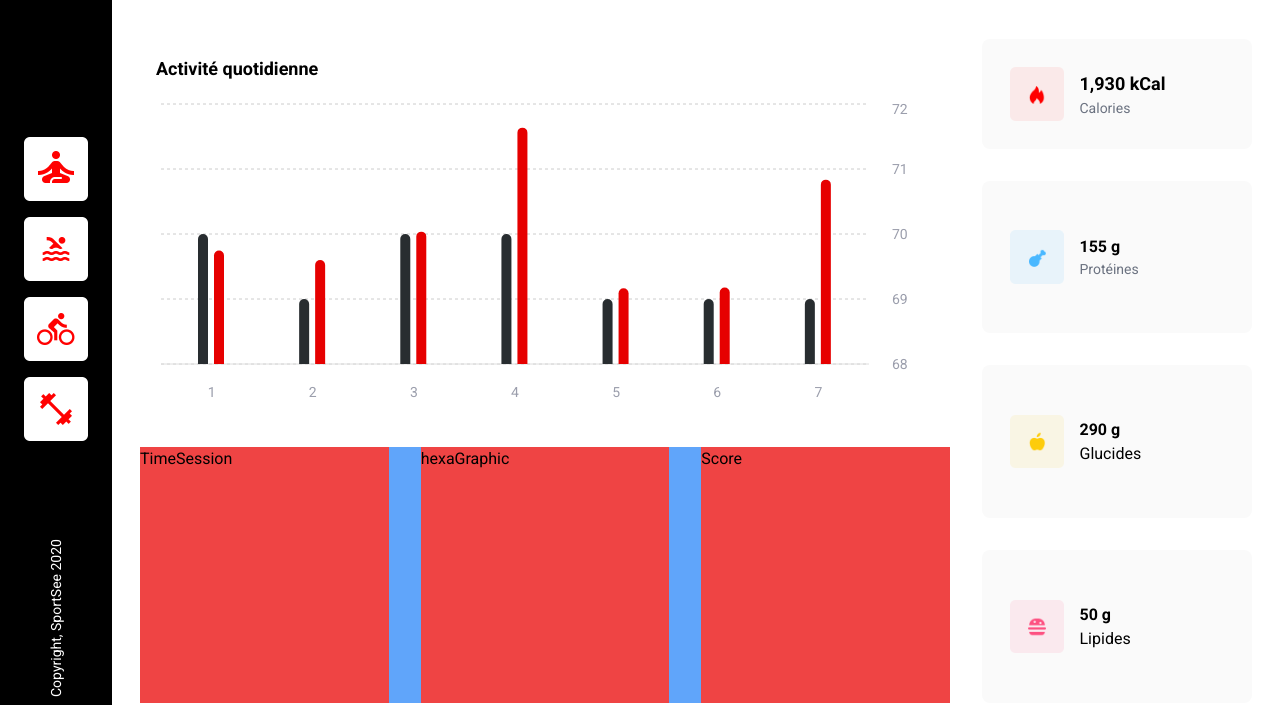
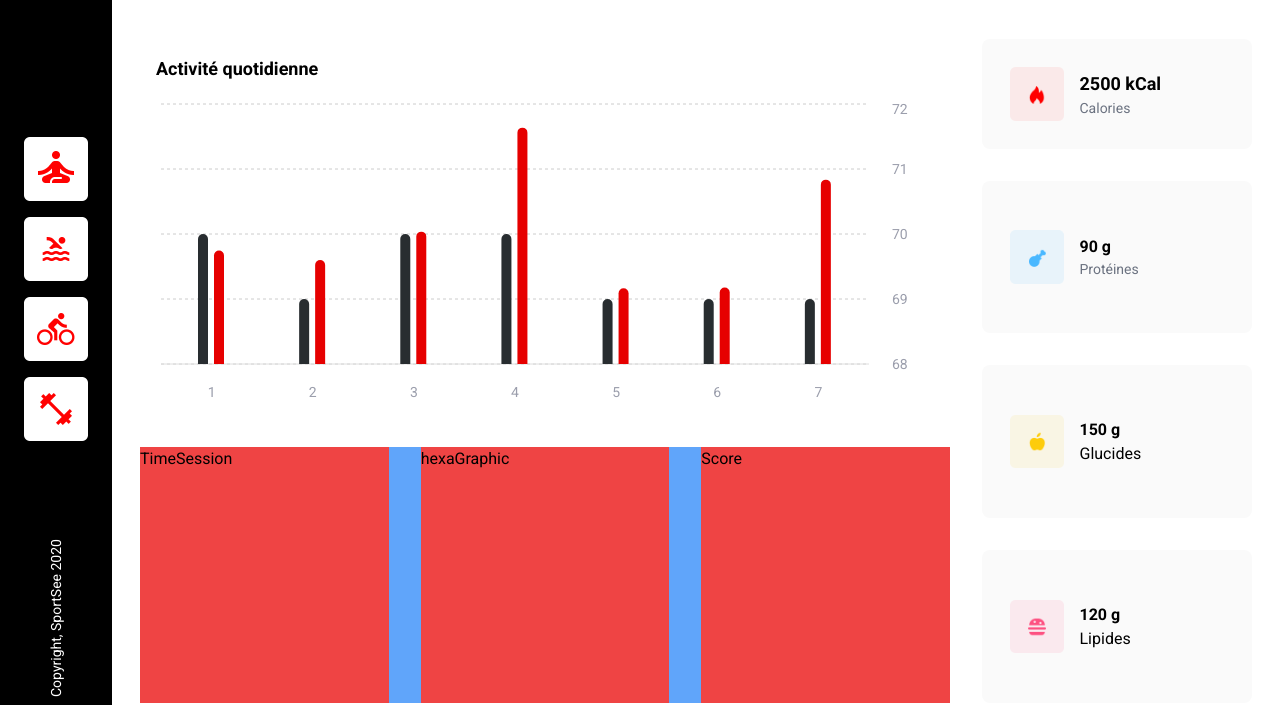
Before and after one commit to D-Sriver/SportSee-Front, a React (Vite) app: page / in a window 1280 px wide. Shown: the part 239-944 px from the top of the page. Built offline with nearby package versions, Linux system fonts and the light colour scheme.

Commit message:
Ajout de donnée fetch pour NutritionalValue + props userData

```diff
--- a/src/App.tsx
+++ b/src/App.tsx
@@ -7,7 +7,10 @@ import { fetchUserMainData } from './data/fetch';
 import { UserMainData } from './interface/fetch_interface';
 
 const UserId: number[] = [12, 18];
-
+/**
+ * Composant principal de l'application.
+ * @returns {JSX.Element} Le composant App.
+ */
 export default function App() {
 	const [userData, setUserData] = useState<UserMainData | null>(null);
 
@@ -35,7 +38,7 @@ export default function App() {
 						<GraphicDetail />
 					</div>
 				</div>
-				<NutritionalValue />
+				<NutritionalValue userData={userData} />
 			</div>
 		</>
 	);
--- a/src/components/NutritionalValue.tsx
+++ b/src/components/NutritionalValue.tsx
@@ -1,9 +1,11 @@
+import { NutritionalValueProps } from '../interface/fetch_interface';
 import calories from '/img/calories.png';
 import glucides from '/img/glucides.png';
 import lipides from '/img/lipides.png';
 import proteines from '/img/proteines.png';
 
-export default function NutritionalValue() {
+// Affiche les valeurs nutritionnelles depuis le props userData
+export default function NutritionalValue({ userData }: NutritionalValueProps) {
 	return (
 		<div className="flex flex-col w-1/3 justify-between rounded-lg gap-8">
 			<div className="flex items-center gap-4 bg-zinc-50 rounded-lg p-7">
@@ -15,7 +17,9 @@ export default function NutritionalValue() {
 					/>
 				</div>
 				<div className="flex flex-col justify-center">
-					<p className="font-bold text-lg">1,930 kCal</p>
+					<p className="font-bold text-lg">
+						{userData?.keyData.calorieCount ?? 0} kCal
+					</p>
 					<p className="text-sm text-gray-500">Calories</p>
 				</div>
 			</div>
@@ -28,7 +32,7 @@ export default function NutritionalValue() {
 					/>
 				</div>
 				<div className="flex flex-col justify-center">
-					<p className="font-bold">155 g</p>
+					<p className="font-bold">{userData?.keyData.proteinCount ?? 0} g</p>
 					<p className="text-sm text-gray-500">Protéines</p>
 				</div>
 			</div>
@@ -41,7 +45,9 @@ export default function NutritionalValue() {
 					/>
 				</div>
 				<div>
-					<p className="font-bold">290 g</p>
+					<p className="font-bold">
+						{userData?.keyData.carbohydrateCount ?? 0} g
+					</p>
 					<p>Glucides</p>
 				</div>
 			</div>
@@ -54,7 +60,7 @@ export default function NutritionalValue() {
 					/>
 				</div>
 				<div>
-					<p className="font-bold">50 g</p>
+					<p className="font-bold">{userData?.keyData.lipidCount ?? 0} g</p>
 					<p>Lipides</p>
 				</div>
 			</div>
```
